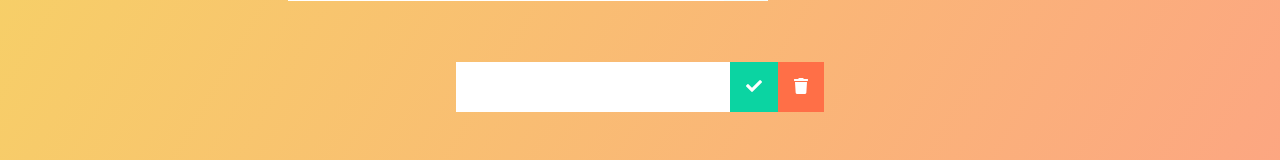
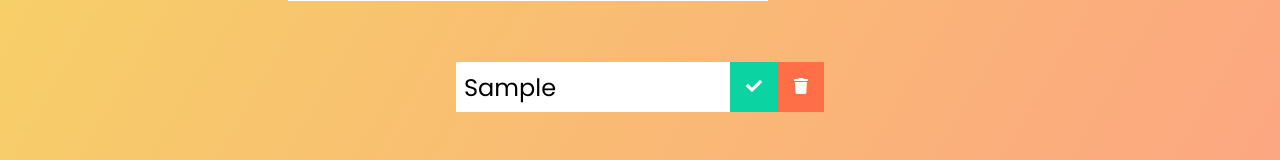
Before and after one commit to jamescd18/react-todo, a React (Create React App) app: page / in a window 1280 px wide. Both pictures are taken after typing "Sample" into the empty fields and a click on the button 746 px from the left and 240 px from the top of the page. Shown: the part 266-426 px from the top of the page. Built offline with nearby package versions, Linux system fonts and the light colour scheme.

Commit message:
render all todo list items

```diff
--- a/src/App.js
+++ b/src/App.js
@@ -17,7 +17,7 @@ function App() {
       <Form inputText={ inputText } setInputText={ setInputText }
             toDos={ toDos } setToDos={ setToDos }
             latestId={ latestId } setLatestId={ setLatestId } />
-      <ToDoList inputText={ inputText } />
+      <ToDoList toDos={ toDos } setToDos={ setToDos } />
     </div>
   );
 }
--- a/src/components/ToDo.js
+++ b/src/components/ToDo.js
@@ -1,9 +1,9 @@
 import React from 'react';
 
-const ToDo = () => {
+const ToDo = ({ id, text, done }) => {
     return (
         <div className="todo">
-            <li className="todo-item"></li>
+            <li className="todo-item">{ text }</li>
             <button className="complete-btn">
                 <i className="fas fa-check"></i>
             </button>
--- a/src/components/ToDoList.js
+++ b/src/components/ToDoList.js
@@ -1,11 +1,11 @@
 import React from 'react';
 import ToDo from './ToDo';
 
-const ToDoList = ({ inputText }) => {
+const ToDoList = ({ toDos, setToDos }) => {
     return (
         <div className="todo-container">
             <ul className="todo-list">
-                <ToDo />
+                { toDos.map(toDo => <ToDo id={ toDo.id } text={ toDo.text } done={ toDo.done } />) }
             </ul>
         </div>
     );
```
Also changed, not shown: 1 other file (tests, documents, lock files or other folders).
